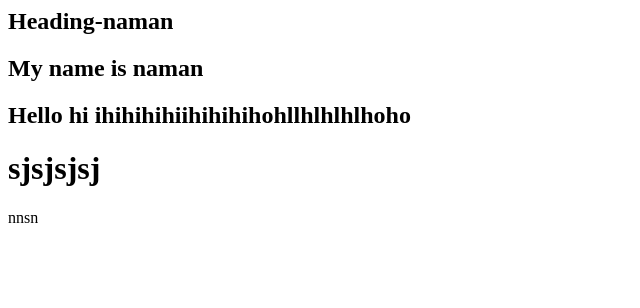
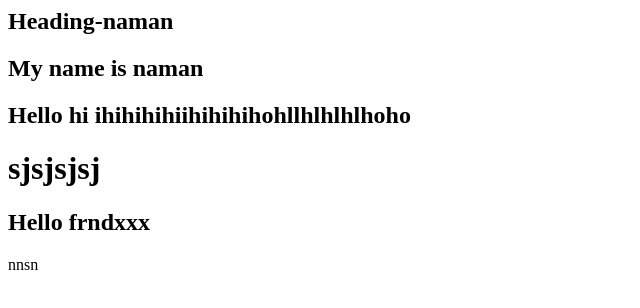
Before and after one commit to rachit-16/github-practice, a plain HTML site: page index2.html in a window 1280 px wide. Shown: the whole page, without its empty margins (0-640 px from the left). Drawn offline with Linux system fonts and the light colour scheme.

Commit message:
conflict

```diff
--- a/index2.html
+++ b/index2.html
@@ -7,6 +7,7 @@
         <h2>My name is naman</h2>
         <h2>Hello hi ihihihihiihihihihohllhlhlhlhoho</h2>
         <h1>sjsjsjsj</h1>
+        <h2>Hello frndxxx</h2>
 nnsn
     </body>
 </html>
```
